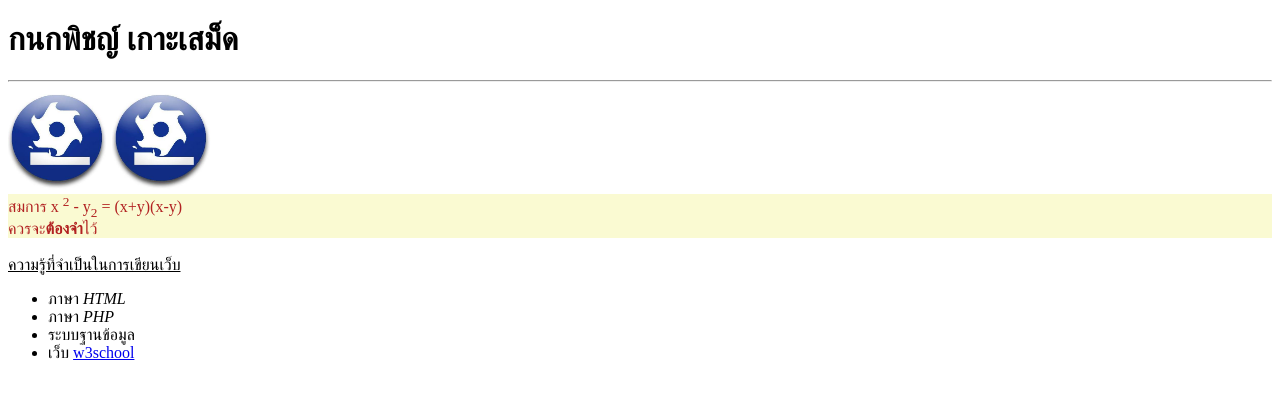
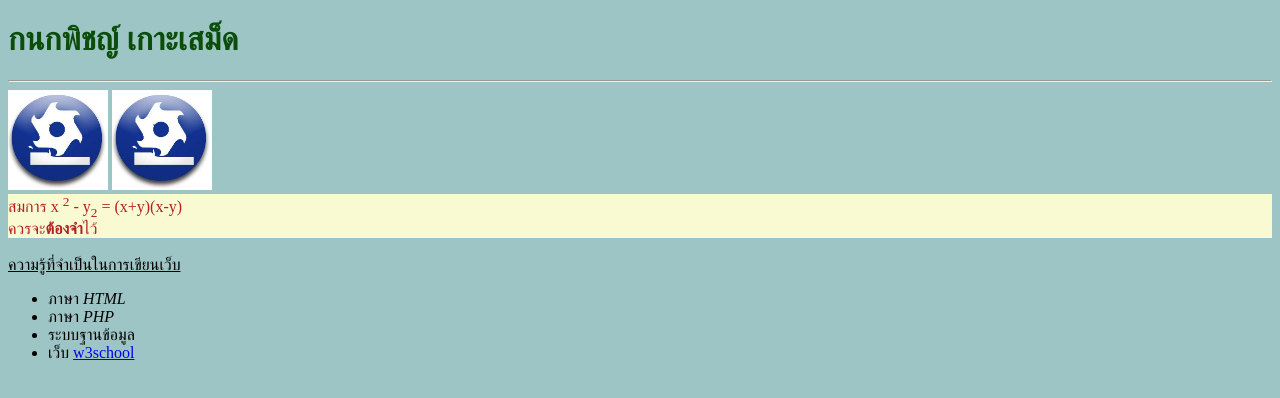
Before and after one commit to kanokpich18/github-work1, a plain HTML site: page index.html in a window 1280 px wide. Drawn offline with Linux system fonts and the light colour scheme.

Commit message:
Create index.html css

```diff
--- a/index.html
+++ b/index.html
@@ -5,6 +5,14 @@
     <meta http-equiv="X-UA-Compatible" content="IE=edge">
     <meta name="viewport" content="width=device-width, initial-scale=1.0">
     <title>Work1</title>
+    <style>
+        body{
+            background-color: rgb(158, 197, 197);
+        }
+        h1{
+            color: rgb(11, 77, 11);
+        }
+    </style>
 </head>
 <body>
     <h1>กนกพิชญ์ เกาะเสม็ด</h1>
```
